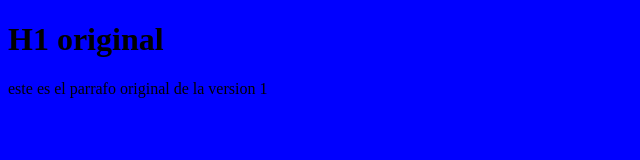
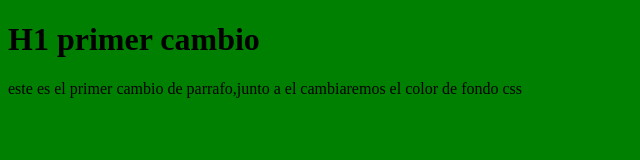
Before and after one commit to BenjaMoreno/Practicas-Github-Personal, a plain HTML site: page index.html in a window 1280 px wide. Shown: the whole page, without its empty margins (0-640 px from the left). Drawn offline with Linux system fonts and the light colour scheme.

Commit message:
Actualización del parrafo de texto ,y color de fondo

```diff
--- a/estilo.css
+++ b/estilo.css
@@ -1,4 +1,4 @@
-/* color original de fondo */
+/* color primer cambio */
 body{
-    background-color: blue;
+    background-color: green;
 }
--- a/index.html
+++ b/index.html
@@ -7,7 +7,8 @@
     <title>Document</title>
 </head>
 <body>
-    <h1>H1 original</h1>
-    <p>este es el parrafo original de la version 1</p>
+    <h1>H1 primer cambio</h1>
+    <p>este es el primer cambio de parrafo,junto a el cambiaremos el color de fondo css
+    </p>
 </body>
 </html>
```
